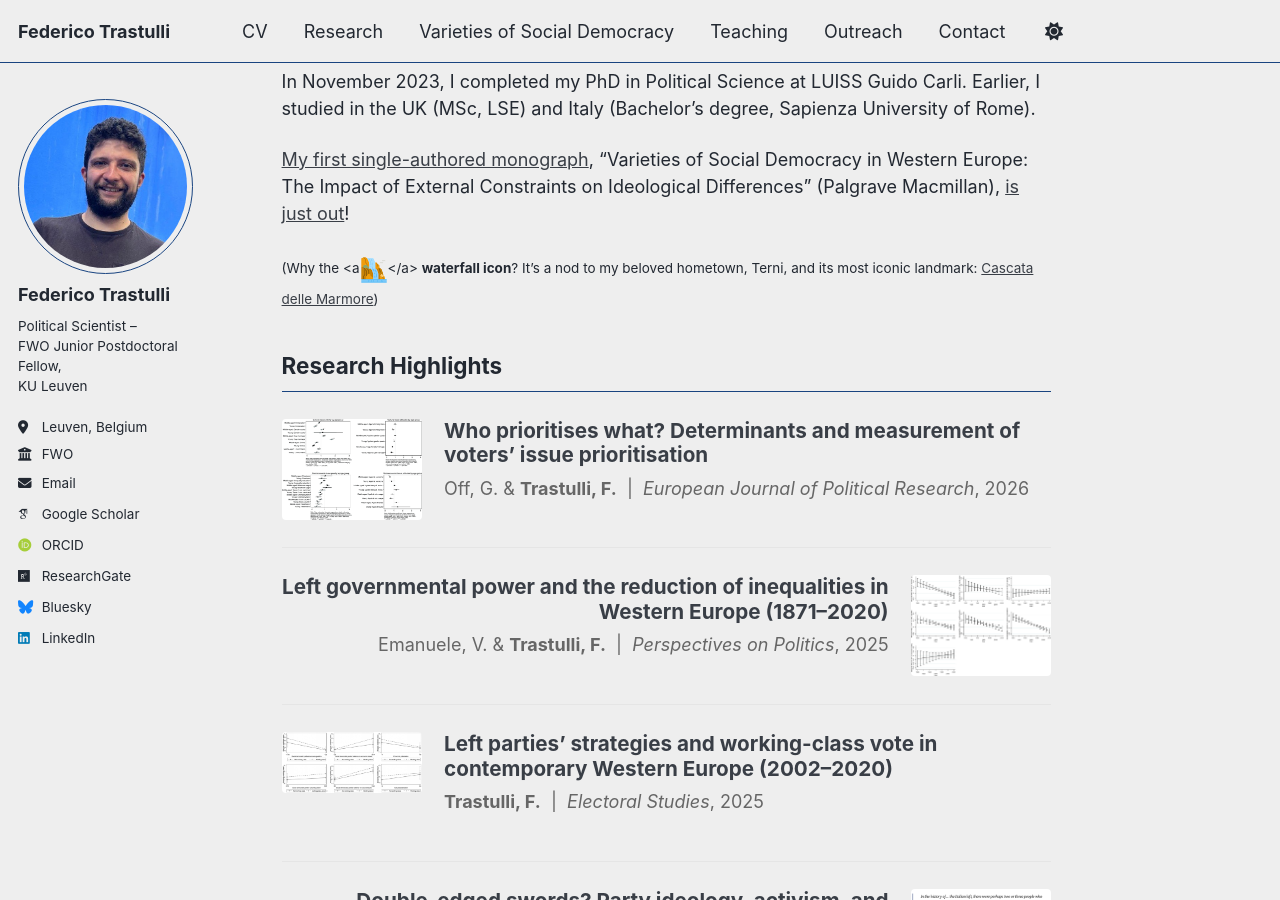
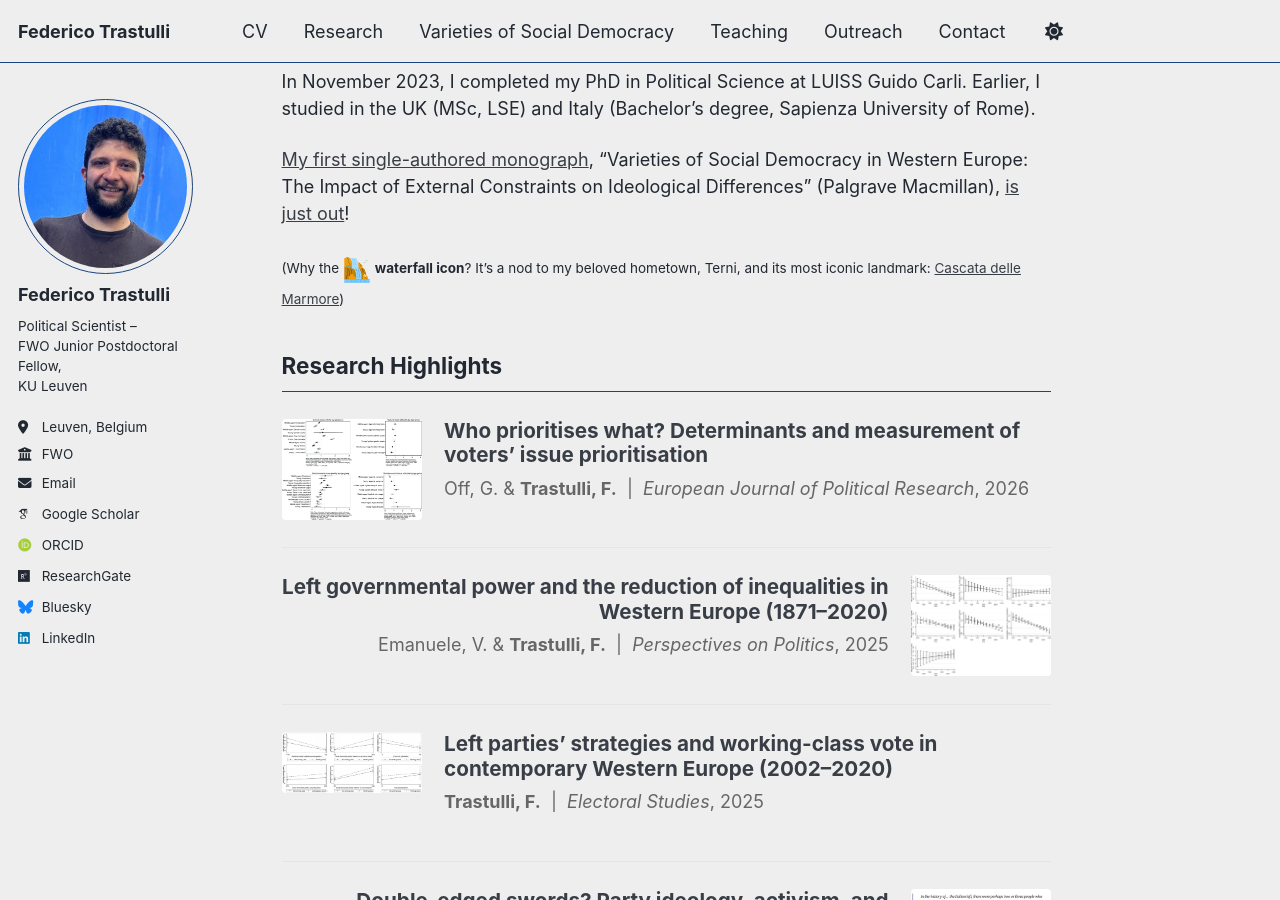
Before and after one commit to federicotrastulli/federicotrastulli.github.io, a Jekyll site: the page built from _pages/about.md, in a window 1280 px wide and 900 px high, scrolled down 673 px. Built offline with Jekyll 4.4.1, drawn with Linux system fonts in a browser that asks for light colours; some web fonts are replaced; a script bundle is joined from its source files by our own code; library files that are not in the unit come from our copies.

Commit message:
Update about.md

```diff
--- a/_pages/about.md
+++ b/_pages/about.md
@@ -21,7 +21,7 @@
 
 [My first single-authored monograph](https://federicotrastulli.github.io/vosd/), "Varieties of Social Democracy in Western Europe: The Impact of External Constraints on Ideological Differences" (Palgrave Macmillan), [is just out](https://link.springer.com/book/10.1007/978-3-032-26275-2)!
 
-<sub>(Why the <a<img src="https://federicotrastulli.github.io/images/marmore.png" height="12" alt="waterfall icon"></a> <b>waterfall icon</b>? It's a nod to my beloved hometown, Terni, and its most iconic landmark: <a href="https://turismo.comune.terni.it/sites/default/files/styles/original_webp/public/2023-11/cascata16.jpg.webp?itok=UVF7obnE">Cascata delle Marmore</a>)</sub>
+<sub>(Why the <a><img src="https://federicotrastulli.github.io/images/marmore.png" height="12" alt="waterfall icon"></a> <b>waterfall icon</b>? It's a nod to my beloved hometown, Terni, and its most iconic landmark: <a href="https://turismo.comune.terni.it/sites/default/files/styles/original_webp/public/2023-11/cascata16.jpg.webp?itok=UVF7obnE">Cascata delle Marmore</a>)</sub>
 
 ## Research Highlights
 
```
